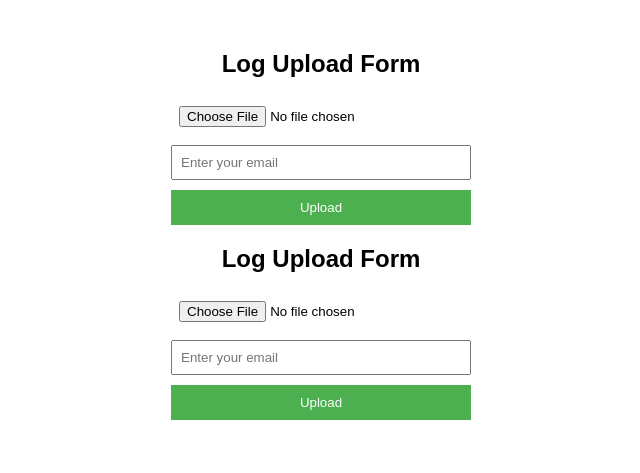
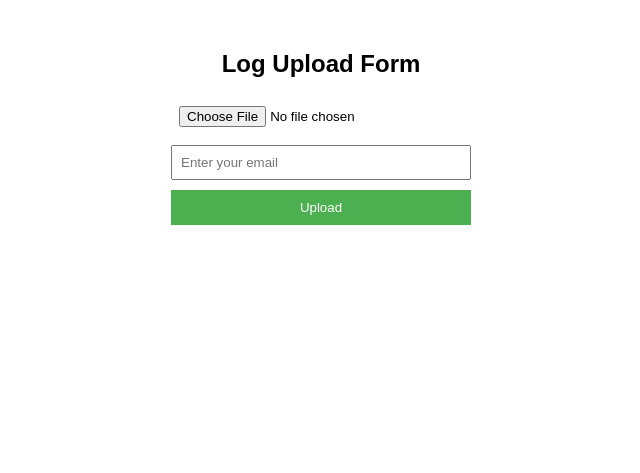
Before and after one commit to eladbe96/ElasticAnalyzer, a plain HTML site: page index.html in a window 1280 px wide. Shown: the whole page, without its empty margins (319-959 px from the left). Drawn offline with Linux system fonts and the light colour scheme.

Commit message:
modifying html

```diff
--- a/index.html
+++ b/index.html
@@ -1,55 +1,4 @@
 <!DOCTYPE html>
-<html lang="en">
-<head>
-    <meta charset="UTF-8">
-    <meta name="viewport" content="width=device-width, initial-scale=1.0">
-    <title>Log Upload Form</title>
-    <!-- Add your preferred CSS styling or use an external stylesheet -->
-    <style>
-        body {
-            font-family: Arial, sans-serif;
-            text-align: center;
-            margin: 50px;
-        }
-
-        form {
-            display: flex;
-            flex-direction: column;
-            max-width: 300px;
-            margin: auto;
-        }
-
-        input {
-            margin-bottom: 10px;
-            padding: 8px;
-            box-sizing: border-box;
-            width: 100%;
-        }
-
-        button {
-            background-color: #4caf50;
-            color: white;
-            padding: 10px;
-            border: none;
-            cursor: pointer;
-        }
-
-        button:hover {
-            background-color: #45a049;
-        }
-    </style>
-</head>
-<body>
-
-    <h2>Log Upload Form</h2>
-
-    <form id="uploadForm">
-        <input type="file" id="fileInput" accept=".zip, .tar, .gz" required>
-        <input type="email" id="emailInput" placeholder="Enter your email" required>
-        <button type="button" onclick="uploadFile()">Upload</button>
-    </form>
-
-    <!DOCTYPE html>
 <html lang="en">
 <head>
     <meta charset="UTF-8">
```
